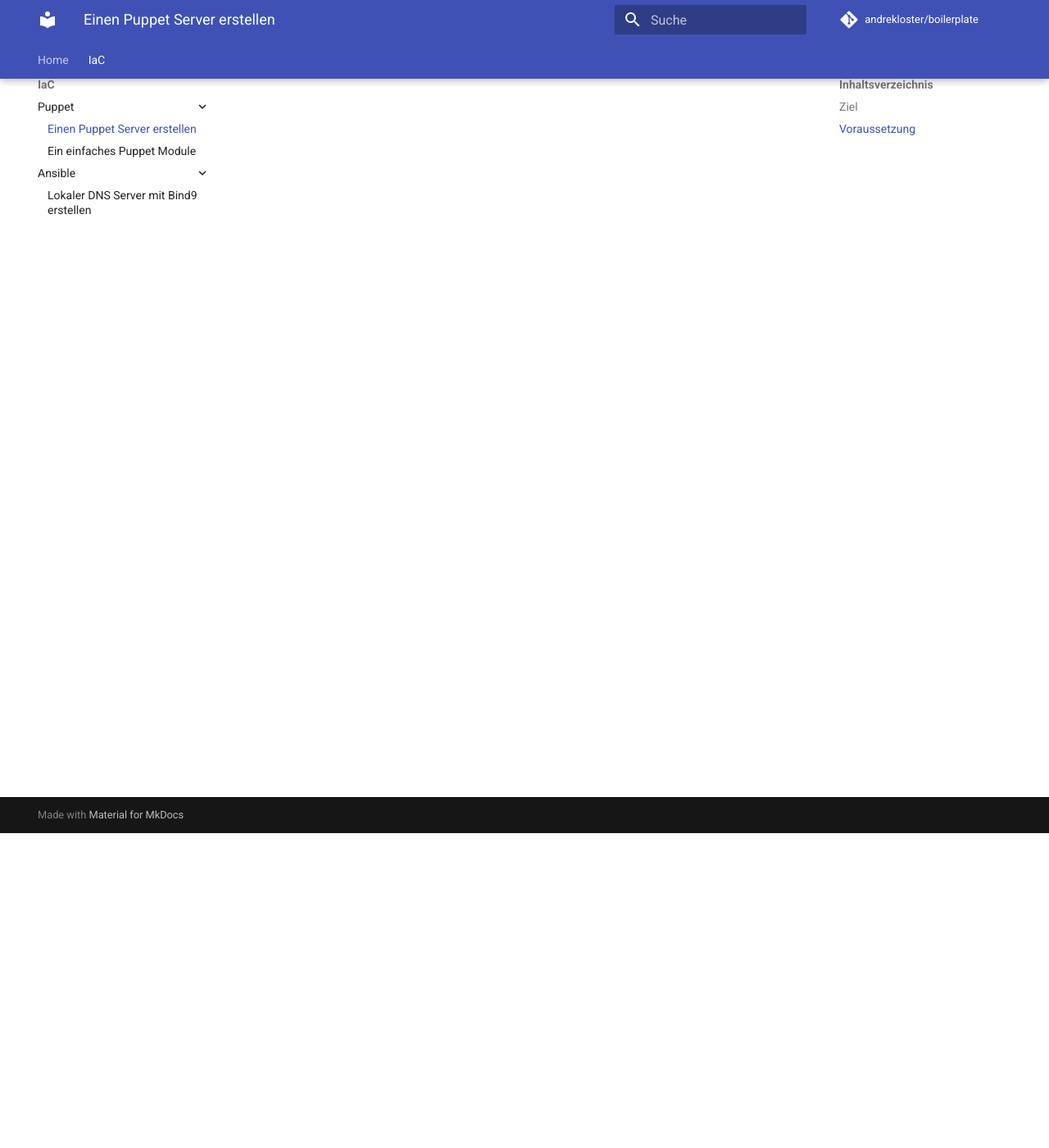
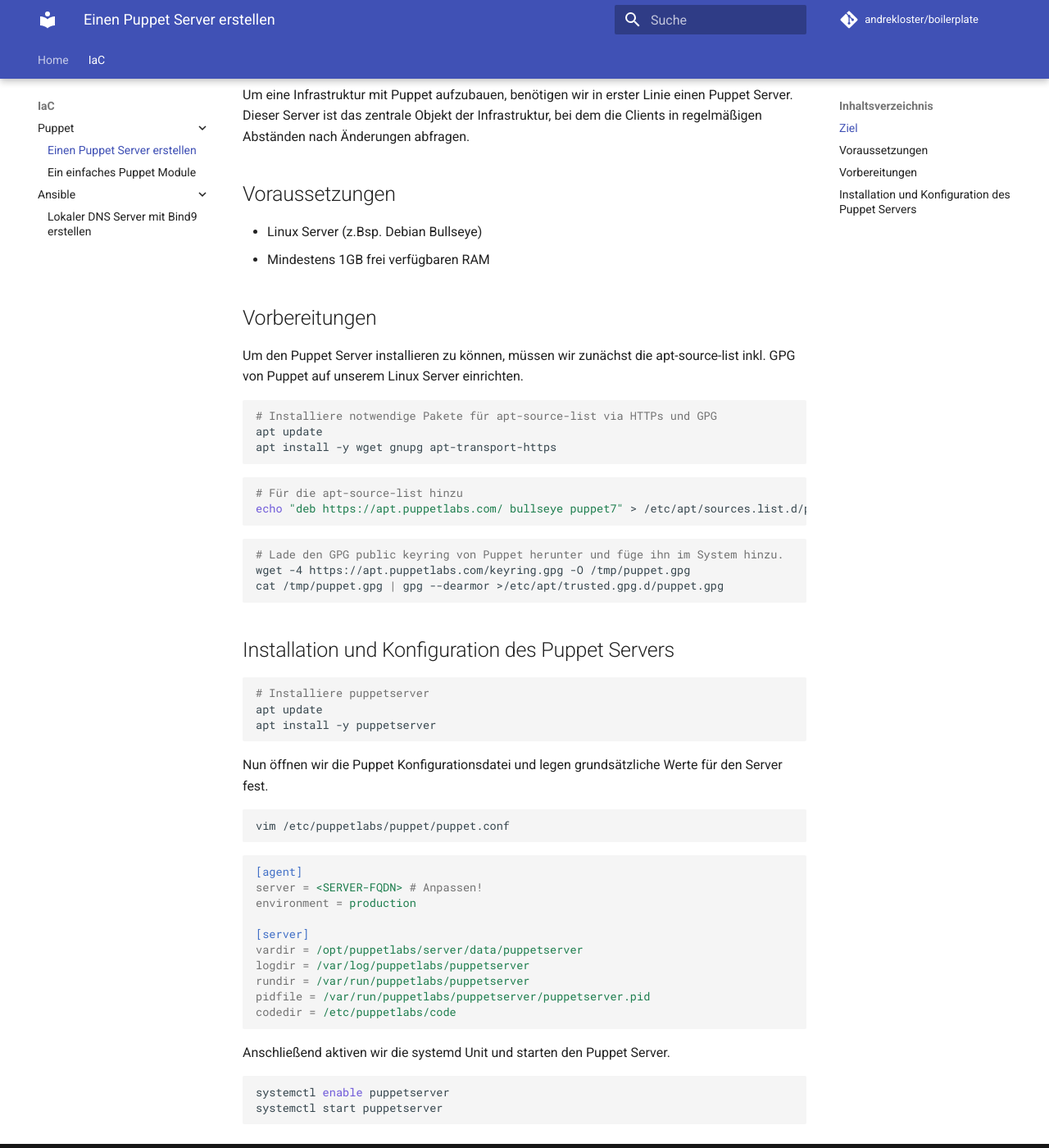
Before and after one commit to andrekloster/andrekloster-docs, an MkDocs documentation site: the page built from docs/iac/puppet/create_puppet_server.md, in a window 1280 px wide and 1400 px high, scrolled down 384 px. Shown: the whole window at 82% size. Built offline with MkDocs 1.6.1 and Material for MkDocs 9.7.7, drawn with Linux system fonts in a browser that asks for light colours; comment, search, counter and statistics services are not loaded; some of the changed text lies outside the part shown.

Commit message:
Dokumentation: Puppet Server erstellen

````diff
--- a/docs/iac/puppet/create_puppet_server.md
+++ b/docs/iac/puppet/create_puppet_server.md
@@ -3,5 +3,64 @@
 [TOC]
 
 ## Ziel
+Um eine Infrastruktur mit Puppet aufzubauen, benötigen wir in erster Linie einen Puppet Server.
+Dieser Server ist das zentrale Objekt der Infrastruktur, bei dem die Clients in regelmäßigen Abständen
+nach Änderungen abfragen.
 
-## Voraussetzung
+## Voraussetzungen
+- Linux Server (z.Bsp. Debian Bullseye)
+- Mindestens 1GB frei verfügbaren RAM
+
+## Vorbereitungen
+Um den Puppet Server installieren zu können, müssen wir zunächst die apt-source-list inkl. GPG von Puppet auf unserem Linux Server einrichten.
+
+```shell
+# Installiere notwendige Pakete für apt-source-list via HTTPs und GPG
+apt update
+apt install -y wget gnupg apt-transport-https
+```
+
+```shell
+# Für die apt-source-list hinzu
+echo "deb https://apt.puppetlabs.com/ bullseye puppet7" > /etc/apt/sources.list.d/puppet.list
+```
+
+```shell
+# Lade den GPG public keyring von Puppet herunter und füge ihn im System hinzu.
+wget -4 https://apt.puppetlabs.com/keyring.gpg -O /tmp/puppet.gpg
+cat /tmp/puppet.gpg | gpg --dearmor >/etc/apt/trusted.gpg.d/puppet.gpg
+```
+
+## Installation und Konfiguration des Puppet Servers
+
+```shell
+# Installiere puppetserver
+apt update
+apt install -y puppetserver
+```
+
+Nun öffnen wir die Puppet Konfigurationsdatei und legen grundsätzliche Werte für den Server fest.
+
+```shell
+vim /etc/puppetlabs/puppet/puppet.conf
+```
+
+```ini
+[agent]
+server = <SERVER-FQDN> # Anpassen!
+environment = production
+
+[server]
+vardir = /opt/puppetlabs/server/data/puppetserver
+logdir = /var/log/puppetlabs/puppetserver
+rundir = /var/run/puppetlabs/puppetserver
+pidfile = /var/run/puppetlabs/puppetserver/puppetserver.pid
+codedir = /etc/puppetlabs/code
+```
+
+Anschließend aktiven wir die systemd Unit und starten den Puppet Server.
+
+```shell
+systemctl enable puppetserver
+systemctl start puppetserver
+```
````
